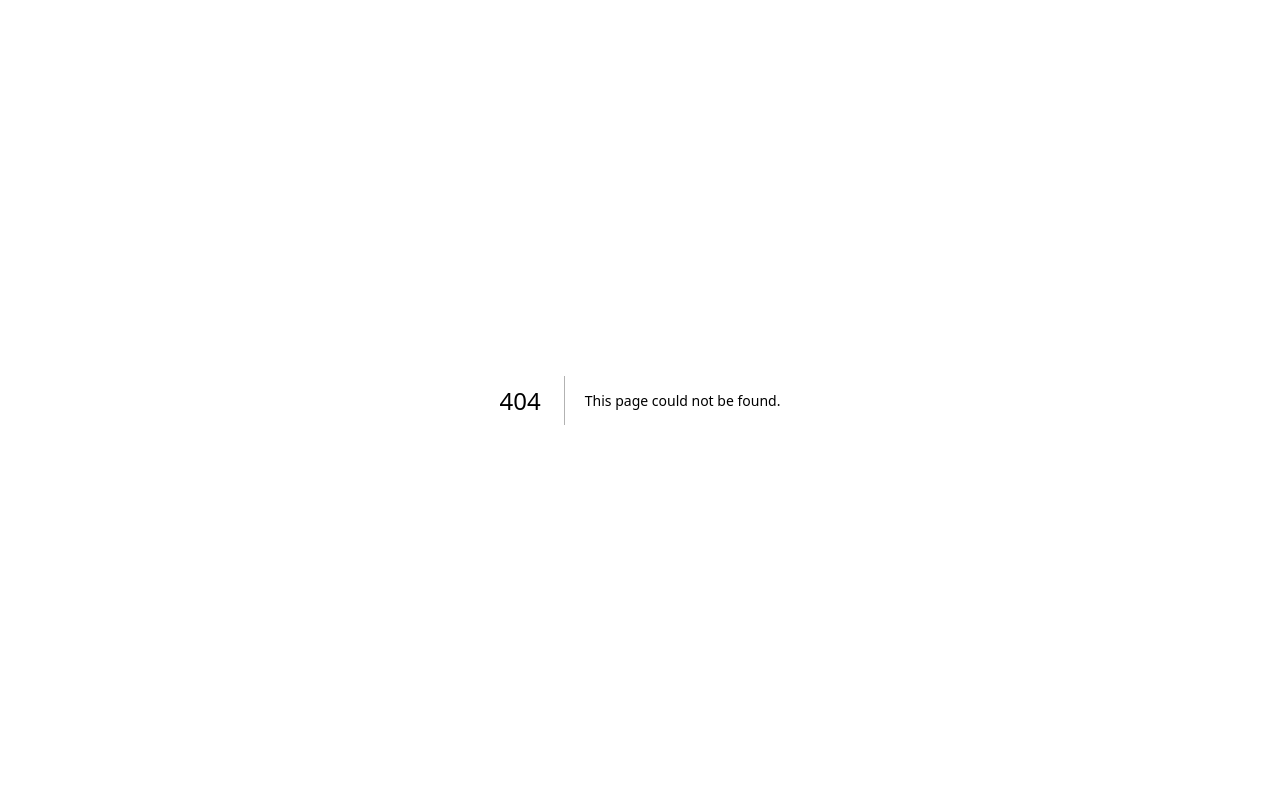
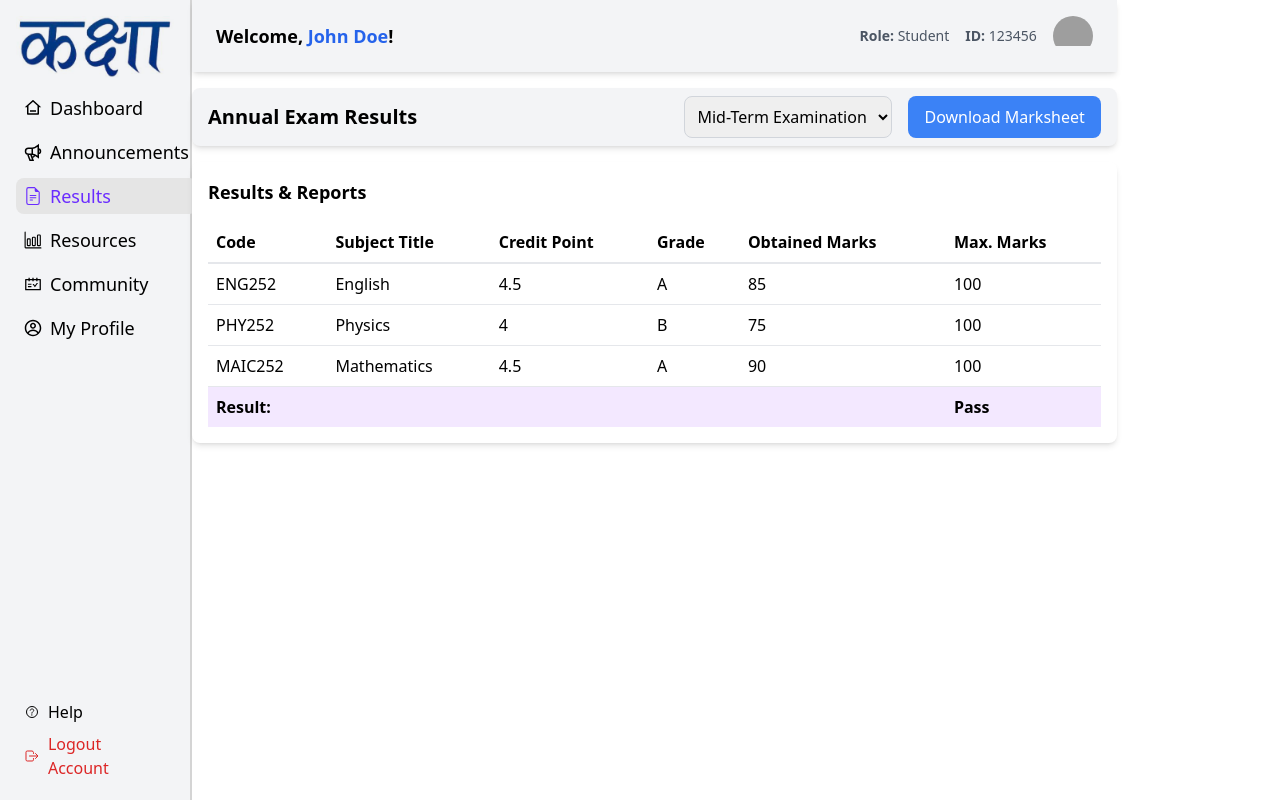
Before and after one commit to mrkrishnaaggarwal/KAKSHA, a Next.js app in the folder Frontend/: page /student/result in a window 1280 px wide. Before the commit this address had no page. Built offline with nearby package versions, Linux system fonts and the light colour scheme; grey boxes are pictures that could not be loaded.

Commit message:
results page done

```diff
--- /dev/null
+++ b/Frontend/app/components/ResultCard.tsx
@@ -0,0 +1,54 @@
+import React from 'react';
+import ResultRow from '@/app/components/ResultRow';
+
+interface Result {
+  code: string;
+  subjectTitle: string;
+  creditPoint: number;
+  grade: string;
+  obtainedMarks: number;
+  maxMarks: number;
+}
+
+interface ResultCardProps {
+  results: Result[];
+}
+
+const ResultCard: React.FC<ResultCardProps> = ({ results }) => {
+  return (
+    <div className="bg-white shadow-md rounded-lg p-4">
+      <h3 className="text-lg font-semibold mb-4">Results & Reports</h3>
+      <table className="w-full text-left">
+        <thead>
+          <tr>
+            <th className="border-b-2 p-2">Code</th>
+            <th className="border-b-2 p-2">Subject Title</th>
+            <th className="border-b-2 p-2">Credit Point</th>
+            <th className="border-b-2 p-2">Grade</th>
+            <th className="border-b-2 p-2">Obtained Marks</th>
+            <th className="border-b-2 p-2">Max. Marks</th>
+          </tr>
+        </thead>
+        <tbody>
+          {results.map((result, index) => (
+            <ResultRow
+              key={index}
+              code={result.code}
+              subjectTitle={result.subjectTitle}
+              creditPoint={result.creditPoint}
+              grade={result.grade}
+              obtainedMarks={result.obtainedMarks}
+              maxMarks={result.maxMarks}
+            />
+          ))}
+          <tr className="bg-purple-100">
+            <td colSpan={5} className="p-2 font-semibold">Result:</td>
+            <td className="p-2 font-semibold">Pass</td>
+          </tr>
+        </tbody>
+      </table>
+    </div>
+  );
+};
+
+export default ResultCard;
--- /dev/null
+++ b/Frontend/app/components/ResultRow.tsx
@@ -0,0 +1,32 @@
+import React from 'react';
+
+interface ResultRowProps {
+  code: string;
+  subjectTitle: string;
+  creditPoint: number;
+  grade: string;
+  obtainedMarks: number;
+  maxMarks: number;
+}
+
+const ResultRow: React.FC<ResultRowProps> = ({
+  code,
+  subjectTitle,
+  creditPoint,
+  grade,
+  obtainedMarks,
+  maxMarks
+}) => {
+  return (
+    <tr>
+      <td className="border-b p-2">{code}</td>
+      <td className="border-b p-2">{subjectTitle}</td>
+      <td className="border-b p-2">{creditPoint}</td>
+      <td className="border-b p-2">{grade}</td>
+      <td className="border-b p-2">{obtainedMarks}</td>
+      <td className="border-b p-2">{maxMarks}</td>
+    </tr>
+  );
+};
+
+export default ResultRow;
--- a/Frontend/app/components/StudentNavbar.tsx
+++ b/Frontend/app/components/StudentNavbar.tsx
@@ -19,7 +19,7 @@ const StudentSidebar = () => {
     const navItems = [
         { href: "/student/dashboard", label: "Dashboard", icon: <RiHome3Line /> },
         { href: "/student/announcements", label: "Announcements", icon: <GrAnnounce /> },
-        { href: "/student/results", label: "Results", icon: <BsFileEarmarkText /> },
+        { href: "/student/result", label: "Results", icon: <BsFileEarmarkText /> },
         { href: "/student/resources", label: "Resources", icon: <IoBarChartOutline /> },
         { href: "/student/community", label: "Community", icon: <AiOutlineSchedule /> },
         { href: "/student/myprofile", label: "My Profile", icon: <CgProfile /> },
--- /dev/null
+++ b/Frontend/app/components/StudentTopbar.tsx
@@ -0,0 +1,46 @@
+'use client';
+
+import React from 'react';
+import Image from 'next/image';
+
+interface TopbarProps {
+  name: string;
+  profilePic: string;
+  details?: { label: string; value: string }[]; // Optional additional details
+}
+
+const Topbar: React.FC<TopbarProps> = ({ name, profilePic, details }) => {
+  return (
+    <div className="w-full bg-gray-100 py-4 px-6 flex justify-between items-center shadow-md">
+      {/* Left Section - Welcome Message */}
+      <div className="text-lg font-semibold">
+        <span>Welcome, </span>
+        <span className="text-blue-600">{name}</span>!
+      </div>
+
+      {/* Right Section - Profile Pic and Details */}
+      <div className="flex items-center space-x-4">
+        {/* Additional Details */}
+        {details &&
+          details.map((detail, index) => (
+            <div key={index} className="text-sm text-gray-600">
+              <span className="font-semibold">{detail.label}:</span> {detail.value}
+            </div>
+          ))}
+
+        {/* Profile Picture */}
+        <div className="w-10 h-10 rounded-full overflow-hidden">
+          <Image
+            src={profilePic}
+            alt={`${name}'s profile picture`}
+            width={40}
+            height={40}
+            className="object-cover"
+          />
+        </div>
+      </div>
+    </div>
+  );
+};
+
+export default Topbar;
--- /dev/null
+++ b/Frontend/app/student/result/page.tsx
@@ -0,0 +1,94 @@
+'use client';
+
+import React, { useState } from 'react';
+// import StudentSidebar from '@/app/components/StudentNavbar';
+import Topbar from '@/app/components/StudentTopbar';
+import ResultCard from '@/app/components/ResultCard';
+
+const Results = () => {
+  // Static data for results
+  const staticData = [
+    {
+      code: 'ENG252',
+      subjectTitle: 'English',
+      creditPoint: 4.5,
+      grade: 'A',
+      obtainedMarks: 85,
+      maxMarks: 100,
+    },
+    {
+      code: 'PHY252',
+      subjectTitle: 'Physics',
+      creditPoint: 4.0,
+      grade: 'B',
+      obtainedMarks: 75,
+      maxMarks: 100,
+    },
+    {
+      code: 'MAIC252',
+      subjectTitle: 'Mathematics',
+      creditPoint: 4.5,
+      grade: 'A',
+      obtainedMarks: 90,
+      maxMarks: 100,
+    },
+  ];
+
+  // State to manage results
+  const [result, setResult] = useState(staticData);
+
+  return (
+    <div className="flex w-screen h-screen">
+      <div className="w-[85%]">
+        {/* Topbar */}
+        <Topbar
+        name="John Doe"
+        profilePic="/path/to/profile-pic.jpg"
+        details={[
+          { label: 'Role', value: 'Student' },
+          { label: 'ID', value: '123456' },
+        ]}
+      />
+
+        <div className="flex flex-col mt-4">
+          {/* Header Section */}
+          <div className="flex justify-between items-center px-4 py-2 bg-gray-100 rounded-lg shadow-md">
+            <h2 className="text-xl font-semibold">Annual Exam Results</h2>
+            <div className="flex space-x-4">
+              {/* Dropdown to Select Exams */}
+              <select
+                className="p-2 rounded-lg border border-gray-300"
+                onChange={(e) => {
+                  // Add logic for selecting the exam
+                  console.log('Selected exam:', e.target.value);
+                }}
+              >
+                <option value="exam1">Mid-Term Examination</option>
+                <option value="exam2">Final Examination</option>
+                <option value="exam3">Quarterly Examination</option>
+              </select>
+
+              {/* Download Button */}
+              <button
+                className="bg-blue-500 text-white px-4 py-2 rounded-lg hover:bg-blue-600"
+                onClick={() => {
+                  // Add logic for downloading marksheet
+                  console.log('Download button clicked');
+                }}
+              >
+                Download Marksheet
+              </button>
+            </div>
+          </div>
+
+          {/* Results Section */}
+          <div className="w-full mt-4">
+            <ResultCard results={result} />
+          </div>
+        </div>
+      </div>
+    </div>
+  );
+};
+
+export default Results;
```
